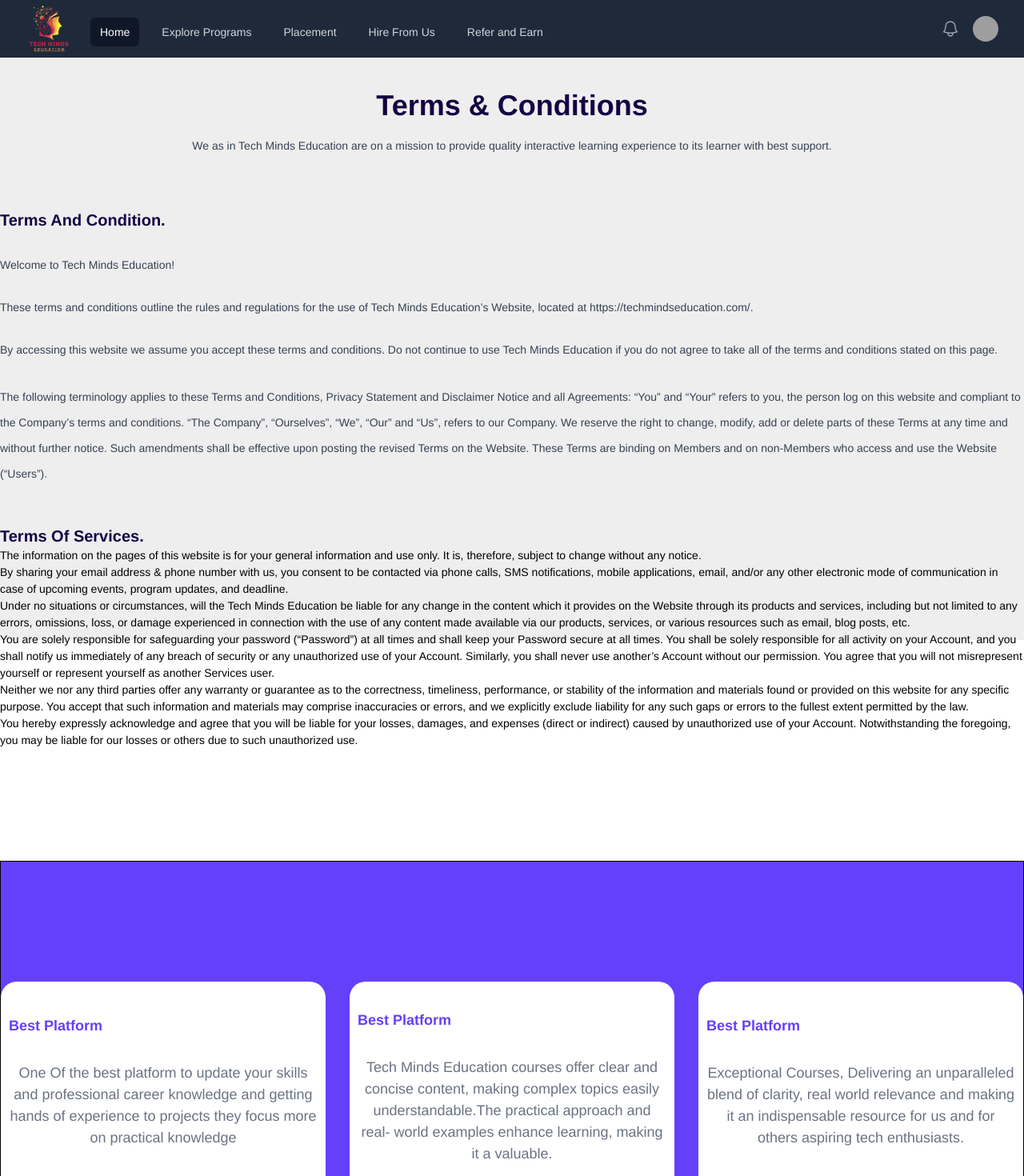
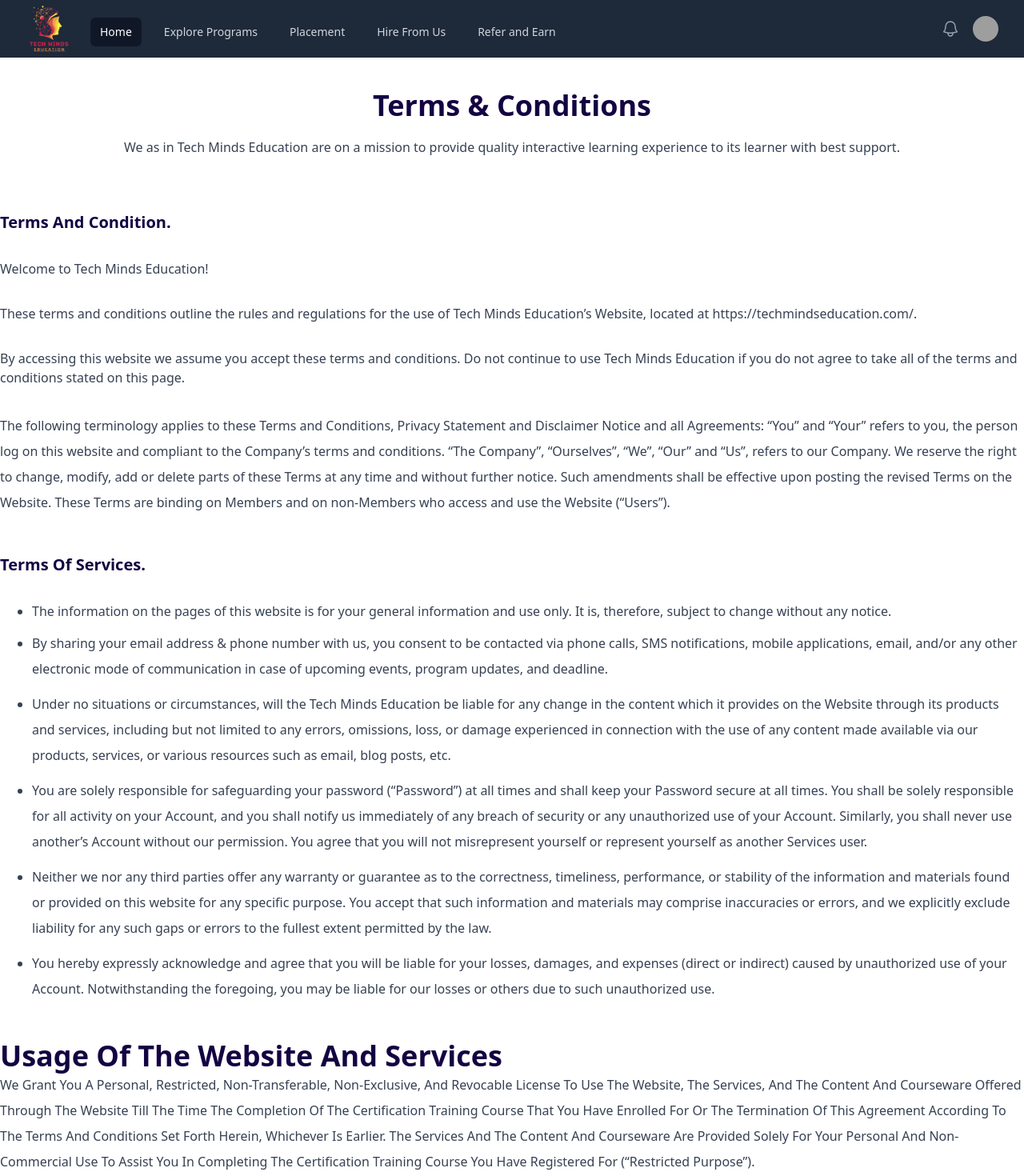
Before and after one commit to patilrohit1964/edu_sys, a React (Vite) app in the folder client/: page /terms-conditions in a window 1280 px wide. Shown: the top 1470 px of the page at 80% size. Built offline with nearby package versions, Linux system fonts and the light colour scheme; grey boxes are pictures that could not be loaded.

Commit message:
added terms conditions

```diff
--- a/client/src/App.css
+++ b/client/src/App.css
@@ -5,15 +5,6 @@
 body {
   position: relative;
   height: 100%;
-}
-
-body {
-  background: #eee;
-  font-family: Helvetica Neue, Helvetica, Arial, sans-serif;
-  font-size: 14px;
-  color: #000;
-  margin: 0;
-  padding: 0;
 }
 
 .swiper {
--- a/client/src/components/Footer.jsx
+++ b/client/src/components/Footer.jsx
@@ -7,7 +7,7 @@
     return (
         <>
 
-            <div className='border bg-[#6440FB] mt-25'>
+            {/* <div className='border bg-[#6440FB] mt-25'>
                 <Peopleslider />
                 <div className='flex items-center justify-around pb-10'>
                     {
@@ -20,7 +20,7 @@
                             <AnimatedCounter target={el.target} title={el.title} />
                         ))}
                 </div>
-            </div>
+            </div> */}
             <footer className="footer sm:footer-horizontal bg-neutral text-neutral-content flex items-center justify-around p-10">
                 <nav>
                     <h6 className="footer-title">Company</h6>
@@ -63,42 +63,3 @@
 }
 
 export default Footer
-
-
-
-
-
-function AnimatedCounter({ target = 1000, duration = 2, title }) {
-    const [count, setCount] = useState(0);
-    const start = 0;
-    const frameRate = 60;
-    const increment = Math.ceil((target - start) / (duration * frameRate));
-
-    useEffect(() => {
-        let current = start;
-        const interval = setInterval(() => {
-            current += increment;
-            if (current >= target) {
-                current = target;
-                clearInterval(interval);
-            }
-            setCount(current);
-        }, 1000 / frameRate);
-
-        return () => clearInterval(interval);
-    }, [target, duration]);
-
-    return (
-        <motion.h1
-            initial={{ opacity: 0 }}
-            animate={{ opacity: 1 }}
-            transition={{ duration: 0.5 }}
-            style={{ fontSize: "3rem", textAlign: "center", marginTop: "50px", color: "#00FF84" }}
-        >
-            <div className='flex flex-col items-center justify-center'>
-                {count}+
-                <p className='text-sm'>{title}</p>
-            </div>
-        </motion.h1>
-    );
-}
--- a/client/src/pages/Home.jsx
+++ b/client/src/pages/Home.jsx
@@ -1,9 +1,11 @@
-import React from 'react';
+import React, { useState, useEffect } from 'react';
 import Marquee from 'react-fast-marquee';
 import { FaStarHalfAlt } from "react-icons/fa";
 import { FcBullish } from "react-icons/fc";
 import { Link } from 'react-router-dom';
 import DataAnalyticsCard from "./DataAnalyticCard";
+import Peopleslider from './PeopleSlider';
+import { motion } from "framer-motion";
 
 const features = [
     {
@@ -152,6 +154,20 @@
                 </div>
 
             </div>
+            <div className='border bg-[#6440FB] mt-25'>
+                <Peopleslider />
+                <div className='flex items-center justify-around pb-10'>
+                    {
+                        [
+                            { target: 10, title: "Years of experience" },
+                            { target: 22289, title: "Total Course Views" },
+                            { target: 18010, title: "Number of Requests" },
+                            { target: 350, title: "Hiring Companies" },
+                        ].map((el, idx) => (
+                            <AnimatedCounter target={el.target} title={el.title} key={idx} />
+                        ))}
+                </div>
+            </div>
         </>
     );
 };
@@ -227,3 +243,38 @@
         </div>
     );
 };
+
+function AnimatedCounter({ target = 1000, duration = 2, title }) {
+    const [count, setCount] = useState(0);
+    const start = 0;
+    const frameRate = 60;
+    const increment = Math.ceil((target - start) / (duration * frameRate));
+
+    useEffect(() => {
+        let current = start;
+        const interval = setInterval(() => {
+            current += increment;
+            if (current >= target) {
+                current = target;
+                clearInterval(interval);
+            }
+            setCount(current);
+        }, 1000 / frameRate);
+
+        return () => clearInterval(interval);
+    }, [target, duration]);
+
+    return (
+        <motion.h1
+            initial={{ opacity: 0 }}
+            animate={{ opacity: 1 }}
+            transition={{ duration: 0.5 }}
+            style={{ fontSize: "3rem", textAlign: "center", marginTop: "50px", color: "#00FF84" }}
+        >
+            <div className='flex flex-col items-center justify-center'>
+                {count}+
+                <p className='text-sm'>{title}</p>
+            </div>
+        </motion.h1>
+    );
+}
--- a/client/src/pages/TermsAndConditions.jsx
+++ b/client/src/pages/TermsAndConditions.jsx
@@ -19,27 +19,33 @@
                 </p>
             </div>
             <div>
-                <h3 className='text-xl font-semibold text-[#140342]'>Terms Of Services.</h3>
-                <ul className='list-disc'>
+                <h3 className='text-xl font-semibold text-[#140342] mb-8'>Terms Of Services.</h3>
+                <ul className='list-disc pl-10 text-gray-700'>
                     <li>
                         The information on the pages of this website is for your general information and use only. It is, therefore, subject to change without any notice.
                     </li>
-                    <li>
+                    <li className='my-3 leading-8'>
                         By sharing your email address & phone number with us, you consent to be contacted via phone calls, SMS notifications, mobile applications, email, and/or any other electronic mode of communication in case of upcoming events, program updates, and deadline.
                     </li>
-                    <li>
+                    <li className='leading-8'>
                         Under no situations or circumstances, will the Tech Minds Education be liable for any change in the content which it provides on the Website through its products and services, including but not limited to any errors, omissions, loss, or damage experienced in connection with the use of any content made available via our products, services, or various resources such as email, blog posts, etc.
                     </li>
-                    <li>
+                    <li className='my-3 leading-8'>
                         You are solely responsible for safeguarding your password (“Password”) at all times and shall keep your Password secure at all times. You shall be solely responsible for all activity on your Account, and you shall notify us immediately of any breach of security or any unauthorized use of your Account. Similarly, you shall never use another’s Account without our permission. You agree that you will not misrepresent yourself or represent yourself as another Services user.
                     </li>
-                    <li>
+                    <li className='leading-8'>
                         Neither we nor any third parties offer any warranty or guarantee as to the correctness, timeliness, performance, or stability of the information and materials found or provided on this website for any specific purpose. You accept that such information and materials may comprise inaccuracies or errors, and we explicitly exclude liability for any such gaps or errors to the fullest extent permitted by the law.
                     </li>
-                    <li>
+                    <li className='mt-3 leading-8'>
                         You hereby expressly acknowledge and agree that you will be liable for your losses, damages, and expenses (direct or indirect) caused by unauthorized use of your Account. Notwithstanding the foregoing, you may be liable for our losses or others due to such unauthorized use.
                     </li>
                 </ul>
+            </div>
+            <div className='my-12 mb-8'>
+                <h3 className='text-4xl text-[#140342] font-bold'>Usage Of The Website And Services</h3>
+                <p className='text-gray-700 leading-8'>
+                    We Grant You A Personal, Restricted, Non-Transferable, Non-Exclusive, And Revocable License To Use The Website, The Services, And The Content And Courseware Offered Through The Website Till The Time The Completion Of The Certification Training Course That You Have Enrolled For Or The Termination Of This Agreement According To The Terms And Conditions Set Forth Herein, Whichever Is Earlier. The Services And The Content And Courseware Are Provided Solely For Your Personal And Non-Commercial Use To Assist You In Completing The Certification Training Course You Have Registered For (“Restricted Purpose”).
+                </p>
             </div>
         </div>
     )
```
